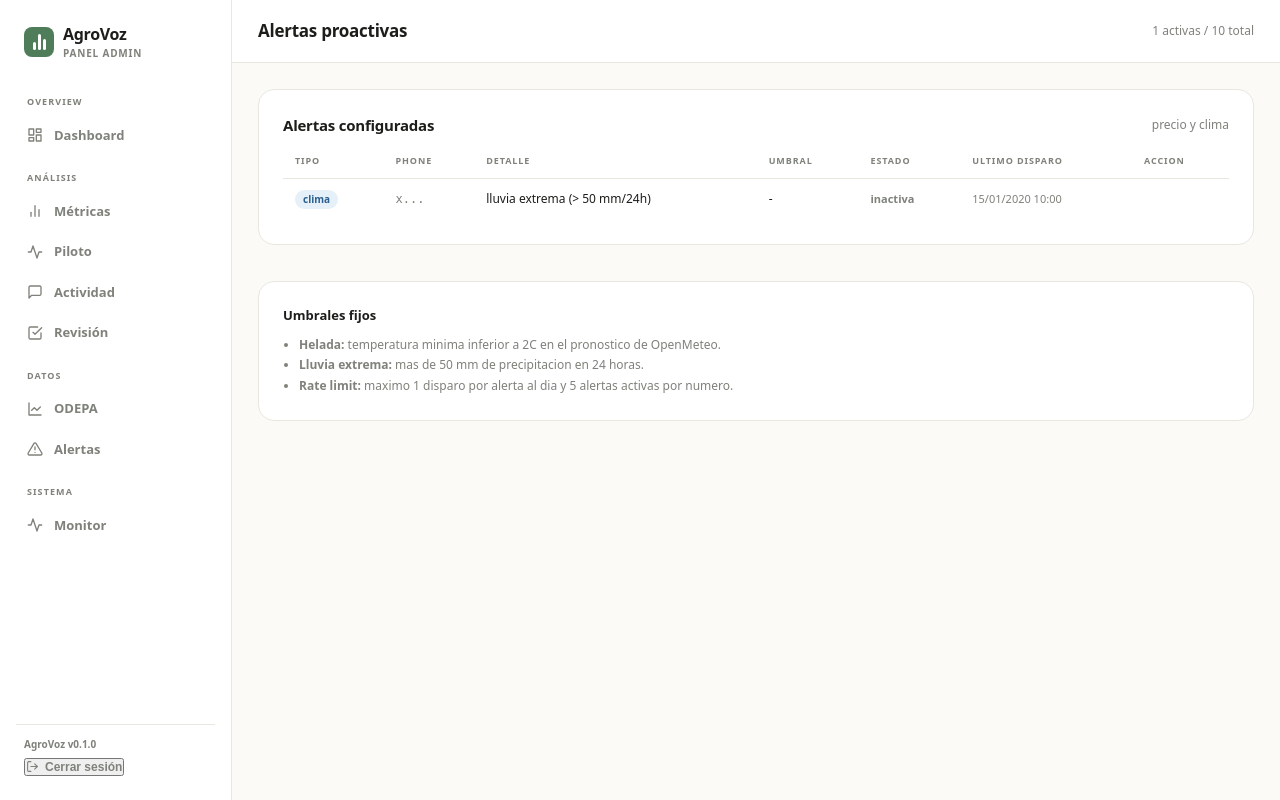
After one commit to sebitabravo/AgroVoz, a FastAPI app: template backend/app/admin/templates/alerts.html in a window 1280 px wide. The commit adds this page. Run offline with FastAPI, Linux system fonts and the light colour scheme; the template is opened without the code that fills it: most values are stand-ins (such as "Sample title", 1, 10 or a date in 2020).

Commit message:
feat(admin): vista de alertas proactivas en dashboard (#88)

```diff
--- /dev/null
+++ b/backend/app/admin/templates/alerts.html
@@ -0,0 +1,91 @@
+{% extends "base.html" %}
+{% block title %}Alertas · AgroVoz Admin{% endblock %}
+{% block page_title %}Alertas proactivas{% endblock %}
+{% block page_meta %}{{ activas_count }} activas / {{ total }} total{% endblock %}
+
+{% block content %}
+<div class="card">
+  <div style="display:flex;justify-content:space-between;align-items:center;margin-bottom:18px">
+    <p style="font-size:15px;font-weight:700;letter-spacing:-.015em">Alertas configuradas</p>
+    <span style="font-size:12px;color:#7e827a;font-weight:500">precio y clima</span>
+  </div>
+
+  {% if alertas %}
+  <table>
+    <thead>
+      <tr>
+        <th>Tipo</th>
+        <th>Phone</th>
+        <th>Detalle</th>
+        <th>Umbral</th>
+        <th>Estado</th>
+        <th>Ultimo disparo</th>
+        <th>Accion</th>
+      </tr>
+    </thead>
+    <tbody>
+      {% for a in alertas %}
+      <tr>
+        <td>
+          {% if a.tipo == 'precio' %}
+          <span class="badge badge-precio">precio</span>
+          {% else %}
+          <span class="badge badge-clima">clima</span>
+          {% endif %}
+        </td>
+        <td class="mono">{{ a.phone_hash[:8] }}...</td>
+        <td>
+          {% if a.tipo == 'precio' %}
+            {{ a.producto }} {{ a.condicion }} {{ a.umbral }} pesos/kg
+          {% elif a.umbral_clima == 'helada' %}
+            helada (minima < 2C)
+          {% else %}
+            lluvia extrema (> 50 mm/24h)
+          {% endif %}
+        </td>
+        <td>
+          {% if a.tipo == 'precio' %}
+            {{ a.umbral }}
+          {% else %}
+            -
+          {% endif %}
+        </td>
+        <td>
+          {% if a.activa %}
+          <span style="font-size:11px;font-weight:600;color:#4f7d5a">activa</span>
+          {% else %}
+          <span style="font-size:11px;font-weight:600;color:#7e827a">inactiva</span>
+          {% endif %}
+        </td>
+        <td style="font-size:11px;color:#7e827a">
+          {% if a.last_triggered_at %}
+            {{ a.last_triggered_at.strftime('%d/%m/%Y %H:%M') }}
+          {% else %}
+            nunca
+          {% endif %}
+        </td>
+        <td>
+          {% if a.activa %}
+          <form method="post" action="/admin/alerts/{{ a.id }}/cancel" style="display:inline">
+            <button type="submit" class="btn-action" style="padding:6px 10px;font-size:11px">Cancelar</button>
+          </form>
+          {% endif %}
+        </td>
+      </tr>
+      {% endfor %}
+    </tbody>
+  </table>
+  {% else %}
+  <p class="notice">Sin alertas configuradas. Los productores pueden crearlas por voz con frases como "avisame cuando la papa pase de 10000 pesos".</p>
+  {% endif %}
+</div>
+
+<div class="card" style="margin-top:18px">
+  <p style="font-size:13px;font-weight:700;margin-bottom:10px">Umbrales fijos</p>
+  <ul style="font-size:12px;color:#7e827a;line-height:1.7;margin-left:16px">
+    <li><strong>Helada:</strong> temperatura minima inferior a 2C en el pronostico de OpenMeteo.</li>
+    <li><strong>Lluvia extrema:</strong> mas de 50 mm de precipitacion en 24 horas.</li>
+    <li><strong>Rate limit:</strong> maximo 1 disparo por alerta al dia y 5 alertas activas por numero.</li>
+  </ul>
+</div>
+{% endblock %}
--- a/backend/app/admin/templates/base.html
+++ b/backend/app/admin/templates/base.html
@@ -220,6 +220,10 @@
           <svg viewBox="0 0 24 24" fill="none" stroke="currentColor" stroke-width="2" stroke-linecap="round" stroke-linejoin="round"><path d="M3 3v18h18"/><path d="M7 14l4-4 4 4 5-5"/></svg>
           ODEPA
         </a>
+        <a href="/admin/alerts" class="nav-item {% if active_tab == 'alerts' %}active{% endif %}">
+          <svg viewBox="0 0 24 24" fill="none" stroke="currentColor" stroke-width="2" stroke-linecap="round" stroke-linejoin="round"><path d="M10.29 3.86L1.82 18a2 2 0 001.71 3h16.94a2 2 0 001.71-3L13.71 3.86a2 2 0 00-3.42 0z"/><line x1="12" y1="9" x2="12" y2="13"/><line x1="12" y1="17" x2="12.01" y2="17"/></svg>
+          Alertas
+        </a>
 
         <div class="nav-group">Sistema</div>
         <a href="/admin/monitor" class="nav-item {% if active_tab == 'monitor' %}active{% endif %}">
```
Also changed, not shown: backend/app/admin/admin.py (+45 -9 lines).
